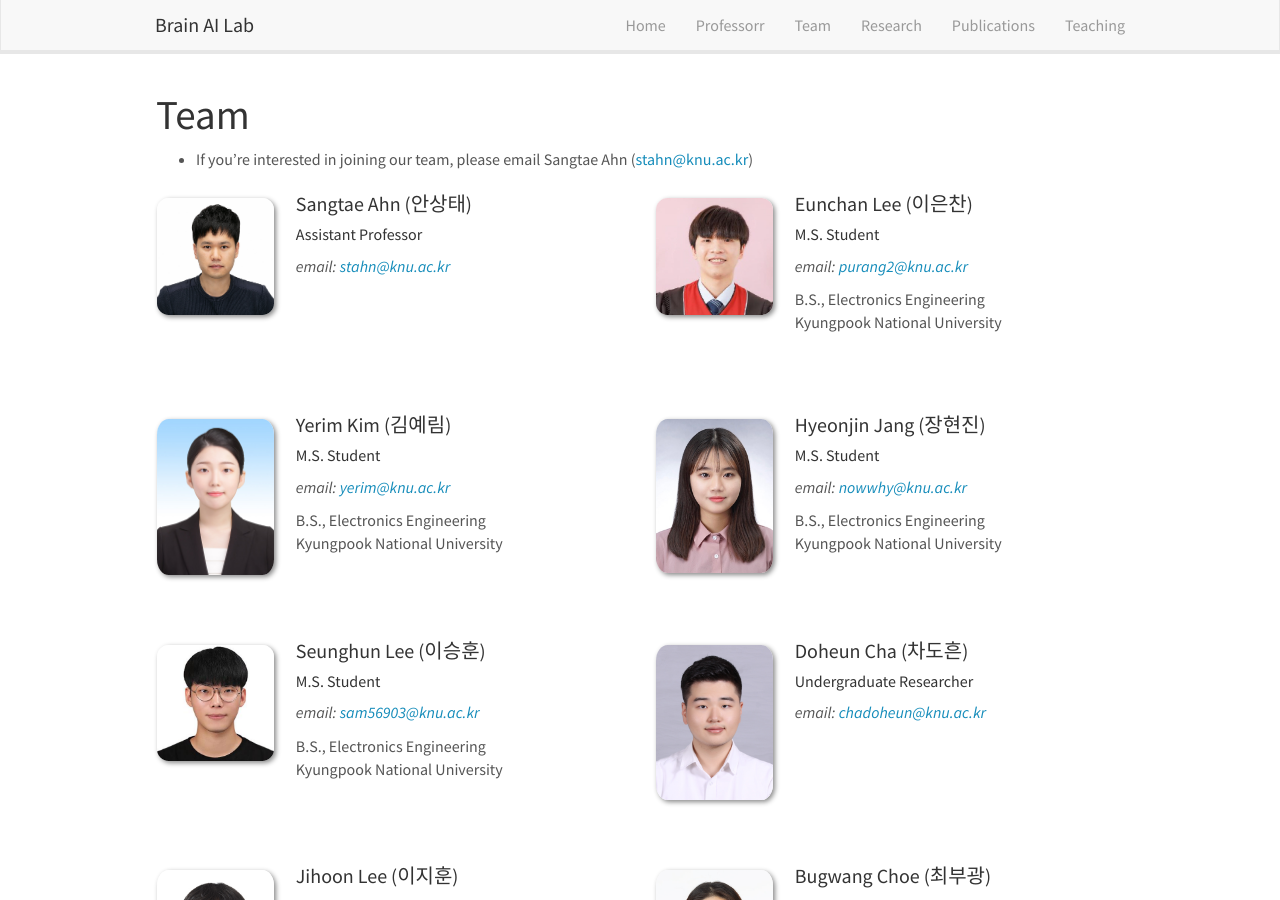
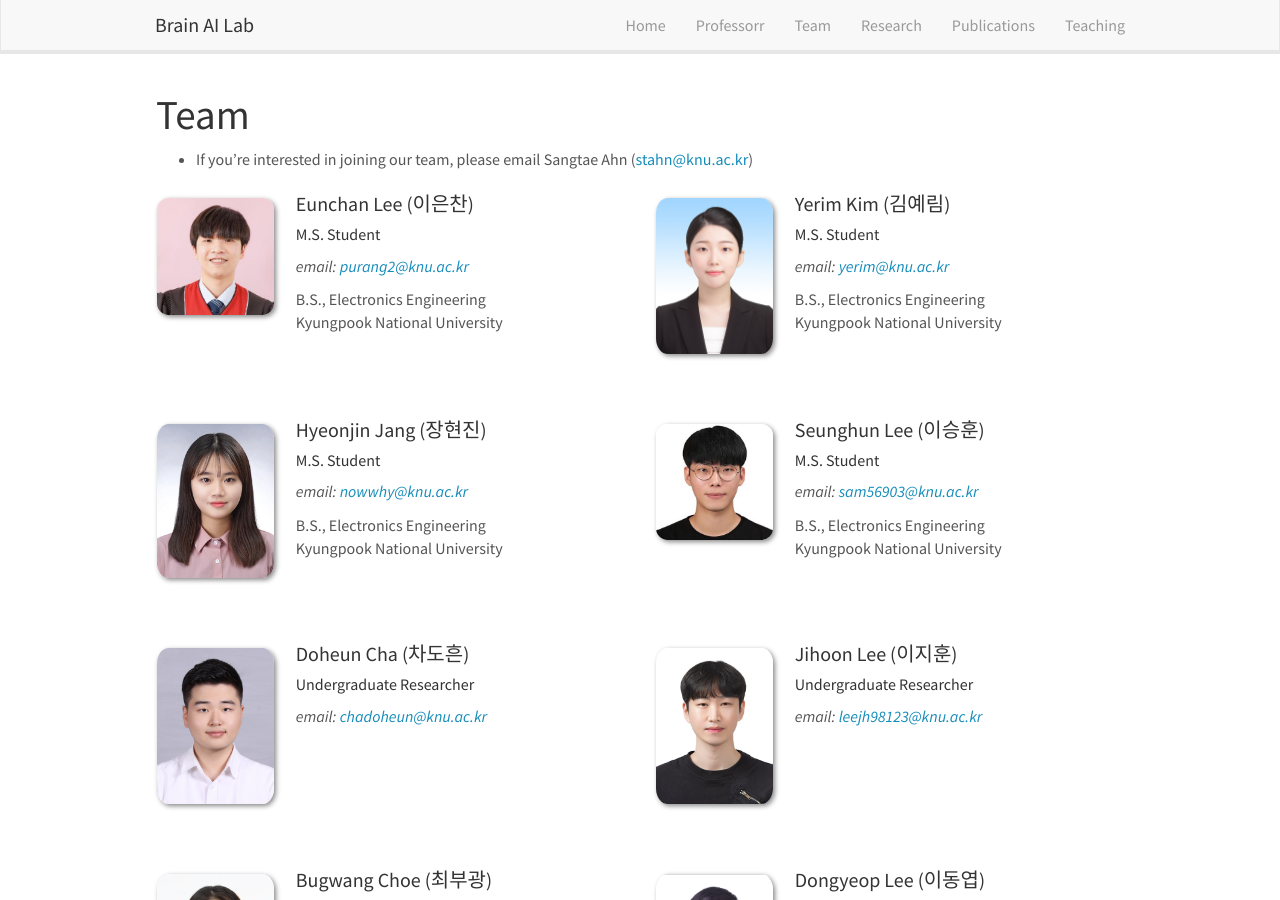
Before and after one commit to KNU-BrainAI/knu-brainai.github.io, a Jekyll site: the page built from _pages/team.md, in a window 1280 px wide and 900 px high. Built offline with Jekyll 4.4.1, drawn with Linux system fonts in a browser that asks for light colours; nearby versions of some CDN libraries.

Commit message:
Update team_members.yml

```diff
--- a/_data/team_members.yml
+++ b/_data/team_members.yml
@@ -1,10 +1,3 @@
-- name: Sangtae Ahn (안상태)
-  photo: stahn.jpg
-  info: Assistant Professor
-  email: stahn@knu.ac.kr
-  number_educ: 1
-  education1:
-
 - name: Eunchan Lee (이은찬)
   photo: eclee.jpg
   info: M.S. Student
```
